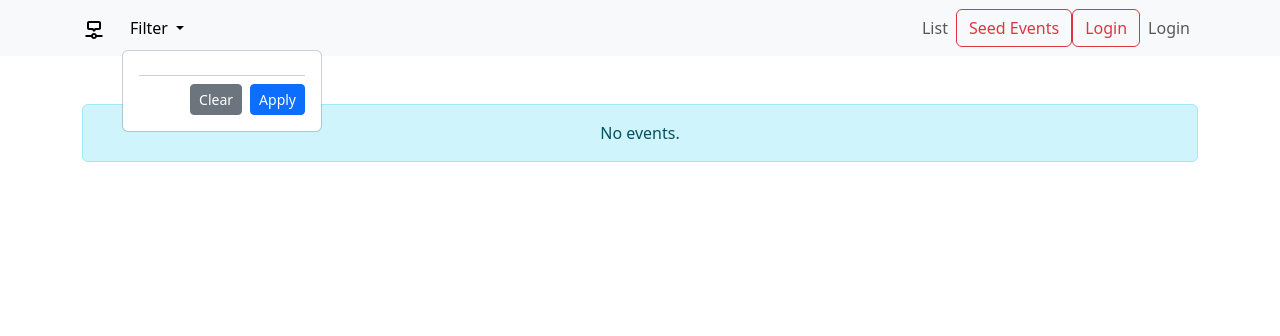
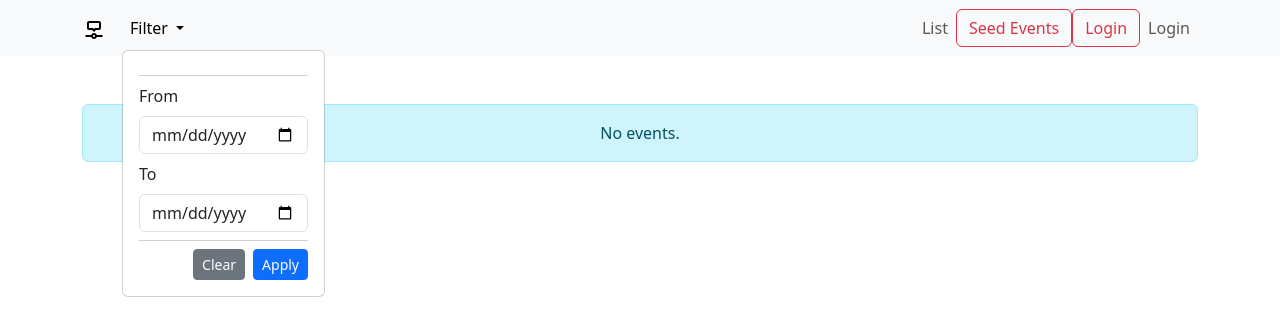
Before and after one commit to aziemski/memo-app, a Vue app: page / in a window 1280 px wide. Both pictures are taken after a click on the button "Filter". Shown: the top 336 px of the page. Built offline with nearby package versions, Linux system fonts and the light colour scheme.

Commit message:
Store filters

```diff
--- a/src/components/AppNavbar.vue
+++ b/src/components/AppNavbar.vue
@@ -16,7 +16,6 @@
         <li v-if="isAuthenticated" class="d-flex align-items-center">
           <button class="btn btn-sm btn-primary" @click="addEvent">+ Add Event</button>
         </li>
-
 
         <li v-if="isHomePage" class="nav-item dropdown">
           <form id="categoryForm" @submit.prevent="applyFilters">
@@ -57,6 +56,30 @@
                   </label>
                 </div>
               </li>
+
+              <li class="dropdown-divider"></li>
+              <li>
+                <div class="mb-2">
+                  <label class="form-label" for="fromDate">From</label>
+                  <input
+                      id="fromDate"
+                      v-model="timeRange.from"
+                      class="form-control"
+                      type="date"
+                  />
+                </div>
+                <div>
+                  <label class="form-label" for="toDate">To</label>
+                  <input
+                      id="toDate"
+                      v-model="timeRange.to"
+                      class="form-control"
+                      type="date"
+                  />
+                </div>
+              </li>
+
+
               <li class="dropdown-divider"></li>
               <li class="d-flex justify-content-end gap-2">
                 <button
@@ -125,8 +148,9 @@ export default {
   data() {
     return {
       categories: [],
-      selectedCategories: []
-    };
+      selectedCategories: store.filters.selectedCategories,
+      timeRange: {...store.filters.timeRange},
+    }
   },
   created() {
     this.loadCategories();
@@ -137,7 +161,7 @@ export default {
     },
     isAuthenticated() {
       return AuthService.isAuthenticated();
-    }
+    },
   },
   methods: {
     loadCategories() {
@@ -157,11 +181,13 @@ export default {
       this.$router.push({name: "AddEvent"});
     },
     applyFilters() {
-      console.log("Filters applied:", this.selectedCategories);
+      store.setFilterSelectedCategories(this.selectedCategories);
+      store.setFilterTimeRange(this.timeRange);
     },
     clearFilters() {
-      this.selectedCategories = [];
-      console.log("Filters cleared.");
+      this.selectedCategories = []
+      this.timeRange = {from: null, to: null};
+      store.clearFilters();
     },
     seedEvents() {
       eventService.seedData();
--- a/src/store.js
+++ b/src/store.js
@@ -14,10 +14,34 @@ export const store = reactive({
     currentUser:
         savedState.currentUser !== undefined
             ? savedState.currentUser : null,
+    filters: {
+        selectedCategories:
+            savedState.filters?.selectedCategories !== undefined
+                ? savedState.filters.selectedCategories
+                : [],
+        timeRange:
+            savedState.filters?.timeRange !== undefined
+                ? savedState.filters.timeRange
+                : {from: null, to: null},
+    },
 
     toggleView() {
         this.isListView = !this.isListView;
     },
+
+    setFilterSelectedCategories(value) {
+        this.filters.selectedCategories = Array.isArray(value) ? value : [];
+    },
+
+    setFilterTimeRange(value) {
+        this.filters.timeRange = value || {from: null, to: null};
+    },
+
+    clearFilters() {
+        this.filters.selectedCategories = [];
+        this.filters.timeRange = {from: null, to: null};
+    },
+
 });
 
 watch(
@@ -25,6 +49,7 @@ watch(
         isListView: store.isListView,
         users: store.users,
         currentUser: store.currentUser,
+        filters: store.filters,
     }),
     (newValues) => {
         localStorage.setItem("store", JSON.stringify(newValues));
```
